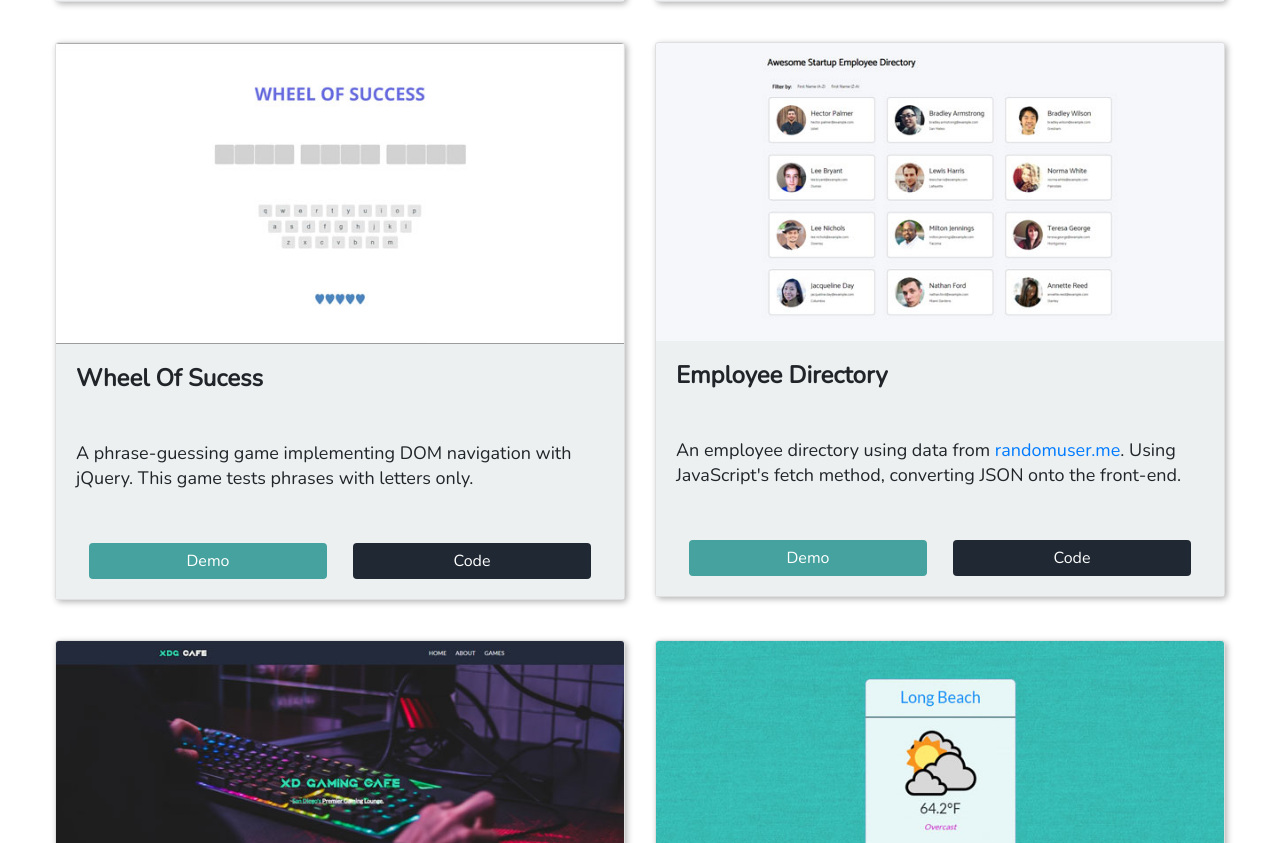
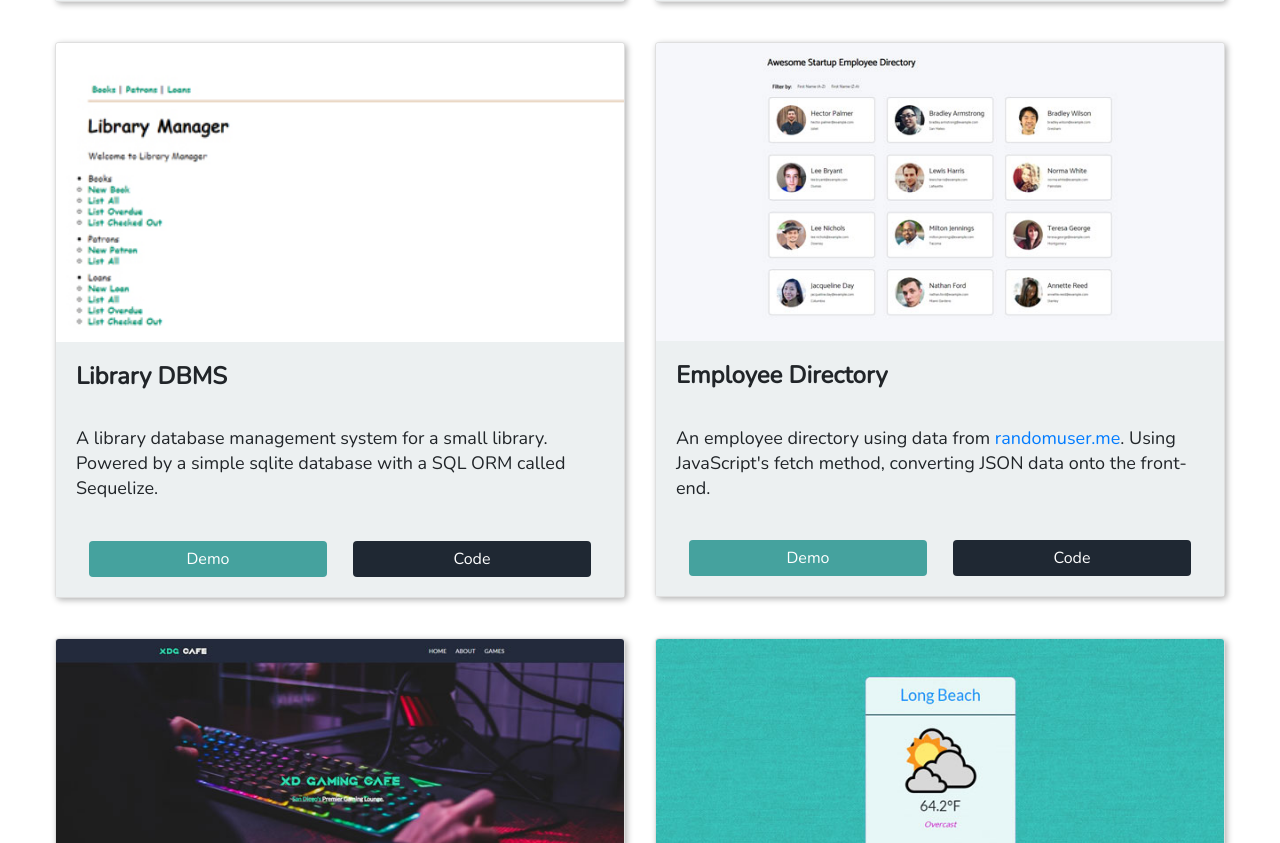
Before and after one commit to Melvin-Viana/personal-portfolio, a plain HTML site: page index.html in a window 1280 px wide. Shown: the part 2099-2942 px from the top of the page. Drawn offline with nearby package versions, Linux system fonts and the light colour scheme; some packages are replaced by stand-ins of ours; a script that the page names is missing.

Commit message:
Add libraryDMBS project

```diff
--- a/index.html
+++ b/index.html
@@ -159,16 +159,15 @@
 					</div>
 					<div class="col-md-6 col-md-6" data-aos="fade-right" data-aos-offset="350" data-aos-duration="1200">
 						<div class="card mb-3 portfolioCard">
-							<img class="card-img-top" src="./images/jsGame.jpg" alt="JavaScript Game Preview" />
+							<img class="card-img-top" src="./images/libraryDBMS.jpg" alt="Library DBMS Preview" />
 							<div class="card-body">
-								<h4 class="card-title">Wheel Of Sucess</h4>
+								<h4 class="card-title">Library DBMS</h4>
 								<p class="card-text mt-auto">
-									A phrase-guessing game implementing DOM navigation with jQuery. This game tests
-									phrases with letters only.
+									A library database management system for a small library. Powered by a simple sqlite database with a SQL ORM called Sequelize.
 								</p>
 								<div class="portfolio-buttons">
-									<a href="https://melvin-viana.github.io/gameShowApp/" class="btn btn-demo" target="_blank">Demo</a>
-									<a href="https://github.com/Melvin-Viana/gameShowApp/" class="btn btn-code" target="_blank">Code</a>
+									<a href="https://sequelizeappmv.herokuapp.com" class="btn btn-demo" target="_blank">Demo</a>
+									<a href="https://github.com/Melvin-Viana/Project10-Build_A_Library_manager-Treehouse" class="btn btn-code" target="_blank">Code</a>
 								</div>
 							</div>
 						</div>
@@ -181,7 +180,7 @@
 								<p class="card-text mt-auto">
 									An employee directory using data from
 									<a href="https://randomuser.me/">randomuser.me</a>. Using JavaScript's fetch method,
-									converting JSON onto the front-end.
+									converting JSON data onto the front-end.
 								</p>
 								<div class="portfolio-buttons">
 									<a href="https://melvin-viana.github.io/employeeDirectory/" class="btn btn-demo"
```
Also changed, not shown: images/libraryDBMS.jpg (added), js/app.js (line endings or trailing spaces).
